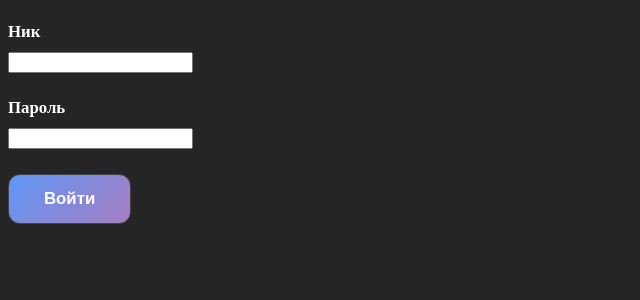
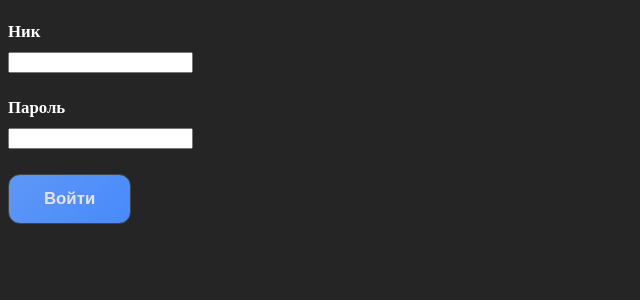
Before and after one commit to Azazlov/quiz, a Flask app: page /login in a window 1280 px wide. Shown: the part 58-358 px from the top of the page, without its empty margins (0-640 px from the left). Run offline with Flask 3, Linux system fonts and the light colour scheme.

Commit message:
Небольшие косметические исправления

```diff
--- a/static/css/style.css
+++ b/static/css/style.css
@@ -119,7 +119,7 @@ font-size: 1.3em;
 font-weight: bold;
 }
 .timer {
-color: #e96464;
+color: #efefef;
 }
 .question-container {
 margin-bottom: 40px;
@@ -187,8 +187,8 @@ flex: 1;
 border: 1px solid #444444;
 }
 .btn-primary {
-background: linear-gradient(135deg, #5e97f6 0%, #a77dc2 100%);
-color: white;
+background: linear-gradient(135deg, #5e97f6 0%, #488afc 100%);
+color: #e5e5e5;
 }
 .btn-primary:hover {
 transform: translateY(-3px);
--- a/static/js/dashboard.js
+++ b/static/js/dashboard.js
@@ -234,7 +234,7 @@ class Dashboard {
             container.innerHTML = `
                 <div class="empty-state">
                     <div class="empty-icon">🛰️</div>
-                    <p>Нет активных IP</p>
+                    <p>Нет активных UUID</p>
                 </div>
             `;
             return;
@@ -267,7 +267,7 @@ class Dashboard {
             btn.addEventListener('click', async (e) => {
                 const ip = btn.getAttribute('data-ip');
                 const current = ''; // could fetch current from data, but we'll prompt
-                const name = prompt('Введите имя для IP ' + ip + ' (пусто для удаления):', current);
+                const name = prompt('Введите имя для UUID ' + ip + ' (пусто для удаления):', current);
                 if (name === null) return;
                 try {
                     const res = await fetch('/api/ip_names', {
--- a/static/js/script.js
+++ b/static/js/script.js
@@ -314,7 +314,7 @@ async loadLessons() {
             const timerEl = document.getElementById('timer');
             if (timerEl) {
                 timerEl.textContent =
-                    `${minutes.toString().padStart(2, '0')}:${seconds.toString().padStart(2, '0')}`;
+                    `Прошло времени: ${minutes.toString().padStart(2, '0')}:${seconds.toString().padStart(2, '0')}`;
             }
         }, 1000);
     }
--- a/templates/dashboard.html
+++ b/templates/dashboard.html
@@ -181,13 +181,13 @@
             <!-- Группы по IP -->
             <div class="panel panel--ips">
                 <div class="panel-header">
-                    <h2>🌐 Группы по IP</h2>
+                    <h2>🌐 Группы по UUID</h2>
                 </div>
                 <div class="panel-body">
                     <div id="ip-groups-container" class="ip-groups-list">
                         <div class="empty-state">
                             <div class="empty-icon">🛰️</div>
-                            <p>Нет активных IP</p>
+                            <p>Нет активных UUID</p>
                         </div>
                     </div>
                 </div>
--- a/templates/index.html
+++ b/templates/index.html
@@ -33,7 +33,7 @@
                 <div class="progress">
                     <span id="current-question">1</span> из <span id="total-questions">0</span>
                 </div>
-                <div class="timer" id="timer">00:00</div>
+                <div class="timer" id="timer">Прошло времени: 00:00</div>
             </div>
 
             <div id="question-container" class="question-container">
```
